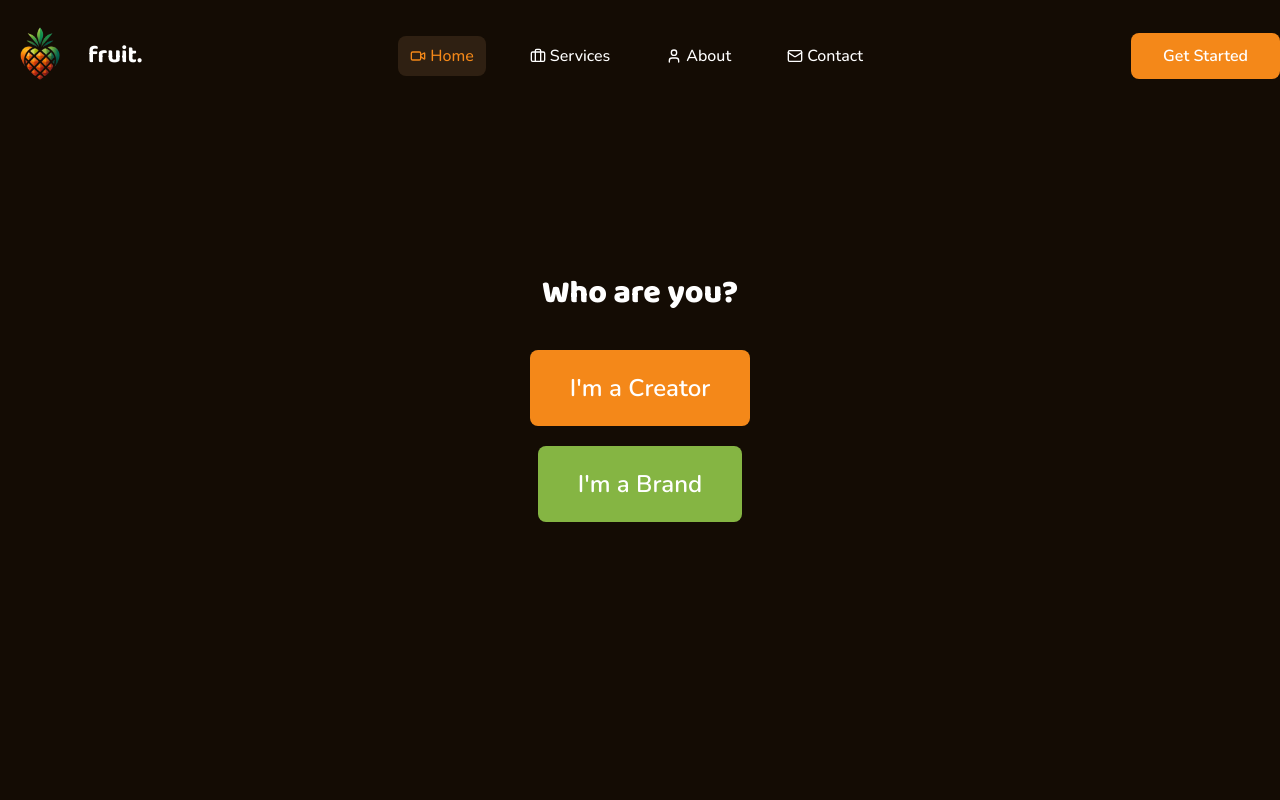
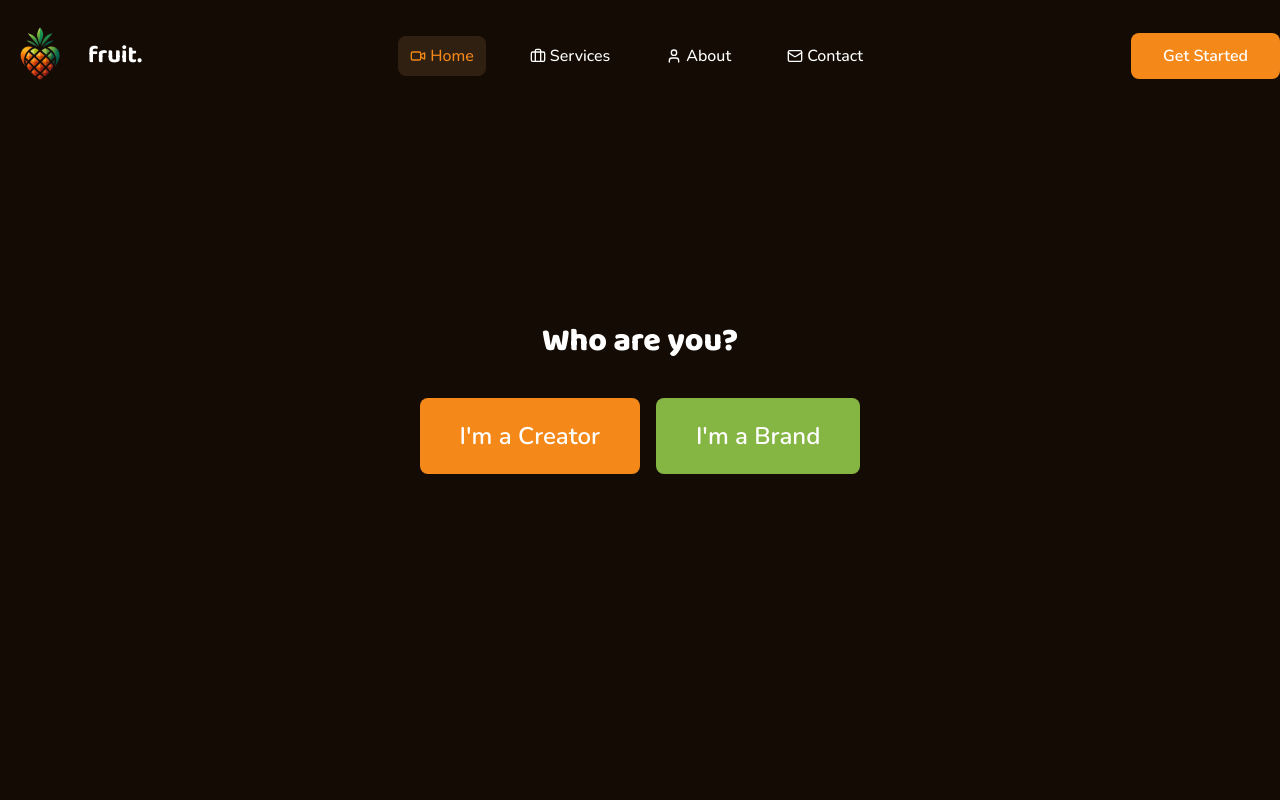
Before and after one commit to FruitStudioUK/Fruit-Site, a Next.js app: page / in a window 1280 px wide. Shown: the top 800 px of the page. Built offline with nearby package versions, Linux system fonts and the light colour scheme.

Commit message:
Update page.tsx

```diff
--- a/app/page.tsx
+++ b/app/page.tsx
@@ -19,9 +19,10 @@ export default function HomePage() {
   };
 
   if (!role) {
-    return (
-      <div className="role-selector">
-        <h2 className="text-2xl mb-6">Who are you?</h2>
+  return (
+    <div className="role-selector">
+      <h2 className="text-2xl mb-6">Who are you?</h2>
+      <div className="flex flex-col md:flex-row gap-4">
         <button
           onClick={() => handleSelect('creator')}
           className="btn-primary"
@@ -35,8 +36,10 @@ export default function HomePage() {
           I'm a Brand
         </button>
       </div>
-    );
-  }
+    </div>
+  );
+}
+
 
   return (
     <main>
```
